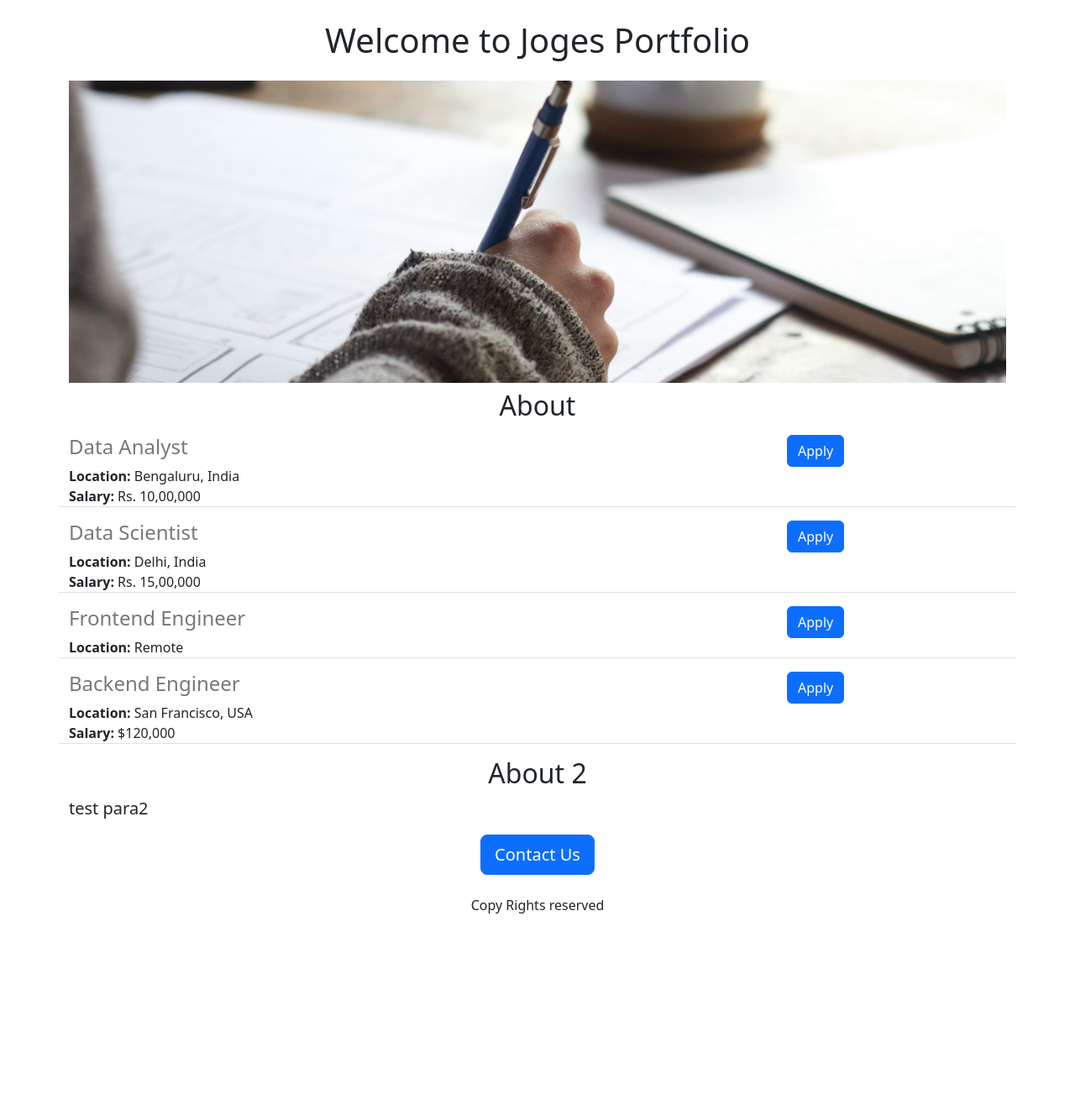
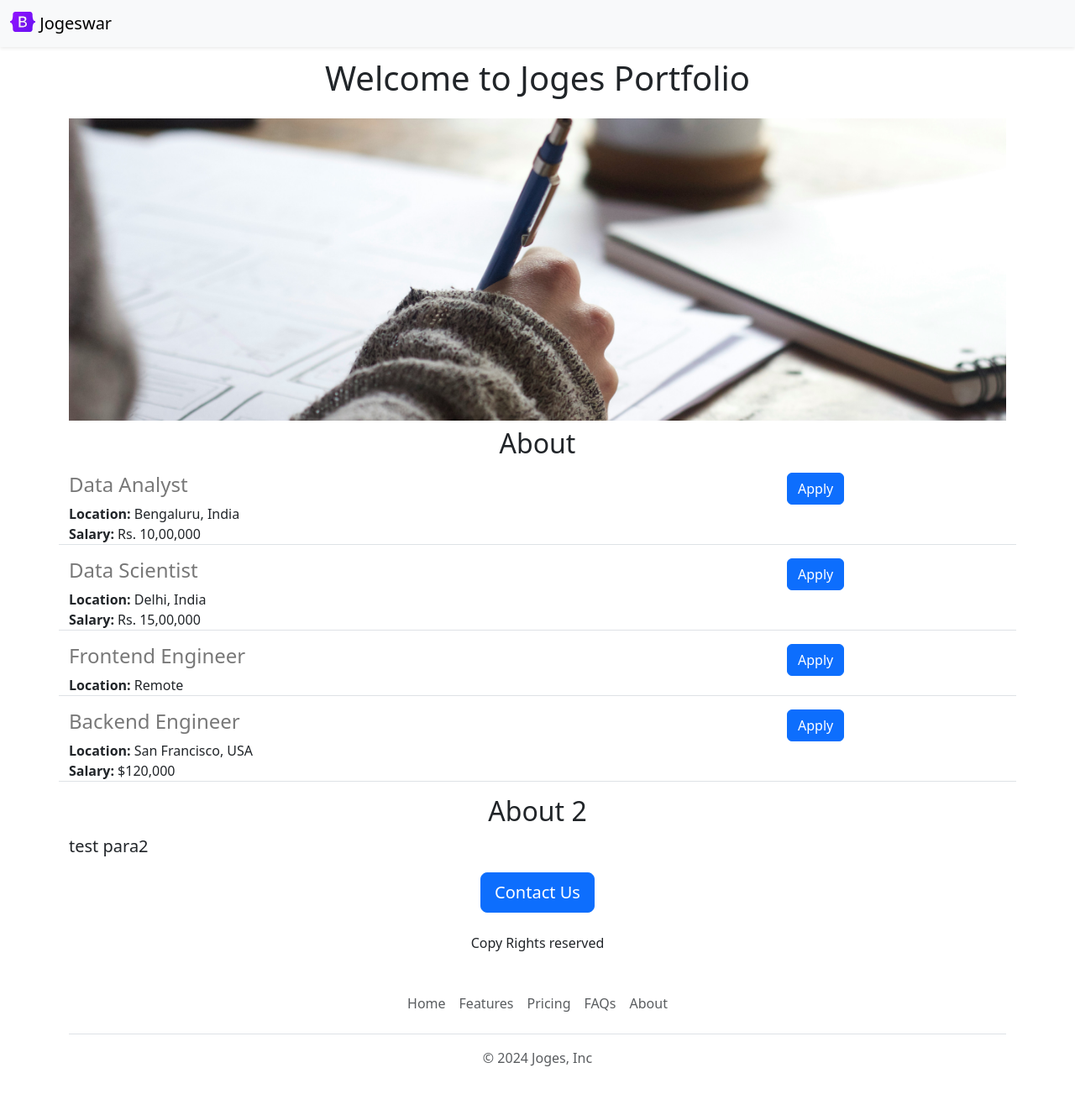
Before and after one commit to jogeswarnanda/joges-portfolio-website, a Flask app: page / in a window 1280 px wide. Shown: the whole page at 84% size. Before the commit the page ends 1088 px from the top, so only its background shows below. Run offline with Flask 3, Linux system fonts and the light colour scheme.

Commit message:
Functional Improvements

```diff
--- /dev/null
+++ b/templates/footer.html
@@ -0,0 +1,12 @@
+<div class="container">
+  <footer class="py-3 my-4">
+    <ul class="nav justify-content-center border-bottom pb-3 mb-3">
+      <li class="nav-item"><a href="#" class="nav-link px-2 text-body-secondary">Home</a></li>
+      <li class="nav-item"><a href="#" class="nav-link px-2 text-body-secondary">Features</a></li>
+      <li class="nav-item"><a href="#" class="nav-link px-2 text-body-secondary">Pricing</a></li>
+      <li class="nav-item"><a href="#" class="nav-link px-2 text-body-secondary">FAQs</a></li>
+      <li class="nav-item"><a href="#" class="nav-link px-2 text-body-secondary">About</a></li>
+    </ul>
+    <p class="text-center text-body-secondary">&copy; 2024 Joges, Inc</p>
+  </footer>
+</div>
--- a/templates/home.html
+++ b/templates/home.html
@@ -10,6 +10,7 @@
     <link href="https://cdn.jsdelivr.net/npm/bootstrap@5.3.3/dist/css/bootstrap.min.css" rel="stylesheet" integrity="sha384-QWTKZyjpPEjISv5WaRU9OFeRpok6YctnYmDr5pNlyT2bRjXh0JMhjY6hW+ALEwIH" crossorigin="anonymous">
 </head>
 <body>
+    {% include 'nav.html' %}
     <div class="container">
         <h1 class="text-center mt-4 mb-4">Welcome to {{company_name}} Portfolio</h1>
         <img class="img-fluid" id="banner" src="https://cd9035de-85d0-48fd-8ce8-9959ac9bc826-00-21f2mnnoxlop3.riker.replit.dev/static/banner.jpg" height="320px"/>
@@ -25,5 +26,6 @@
             <p class="mt-4">Copy Rights reserved</p>
         </div>
     </div>
+    {% include 'footer.html' %}
 </body>
 </html>
--- /dev/null
+++ b/templates/nav.html
@@ -0,0 +1,10 @@
+<nav class="navbar bg-body-tertiary shadow-sm fixed-top bg-white">
+  <div class="container-fluid">
+    <a class="navbar-brand" href="#">
+      <img src="/static/logo.svg" alt="Logo" width="30" height="24" class="d-inline-block align-text-top">
+      Jogeswar
+    </a>
+  </div>
+</nav>
+<div style="height:45px">
+</div>
```
Also changed, not shown: static/logo.svg (added).
